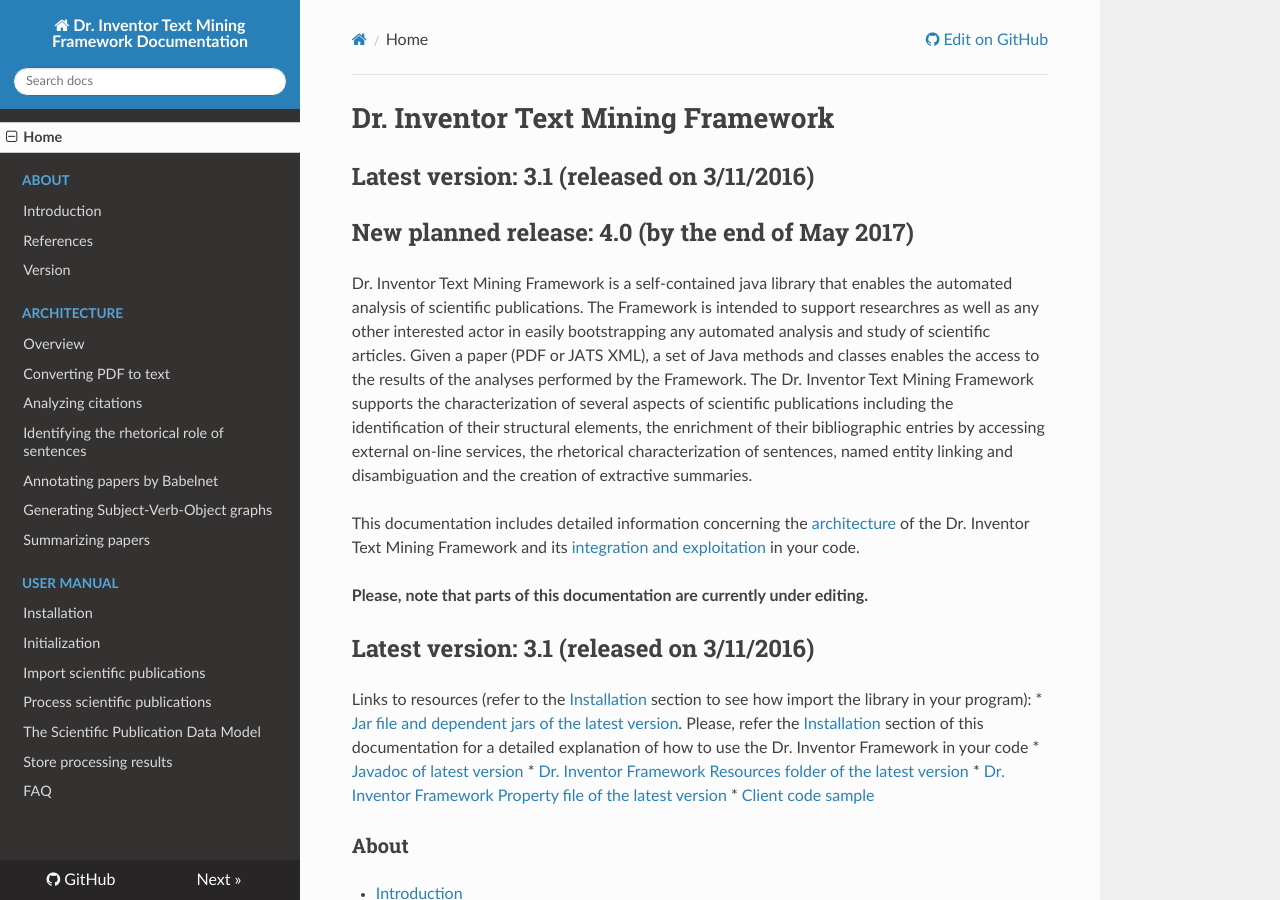
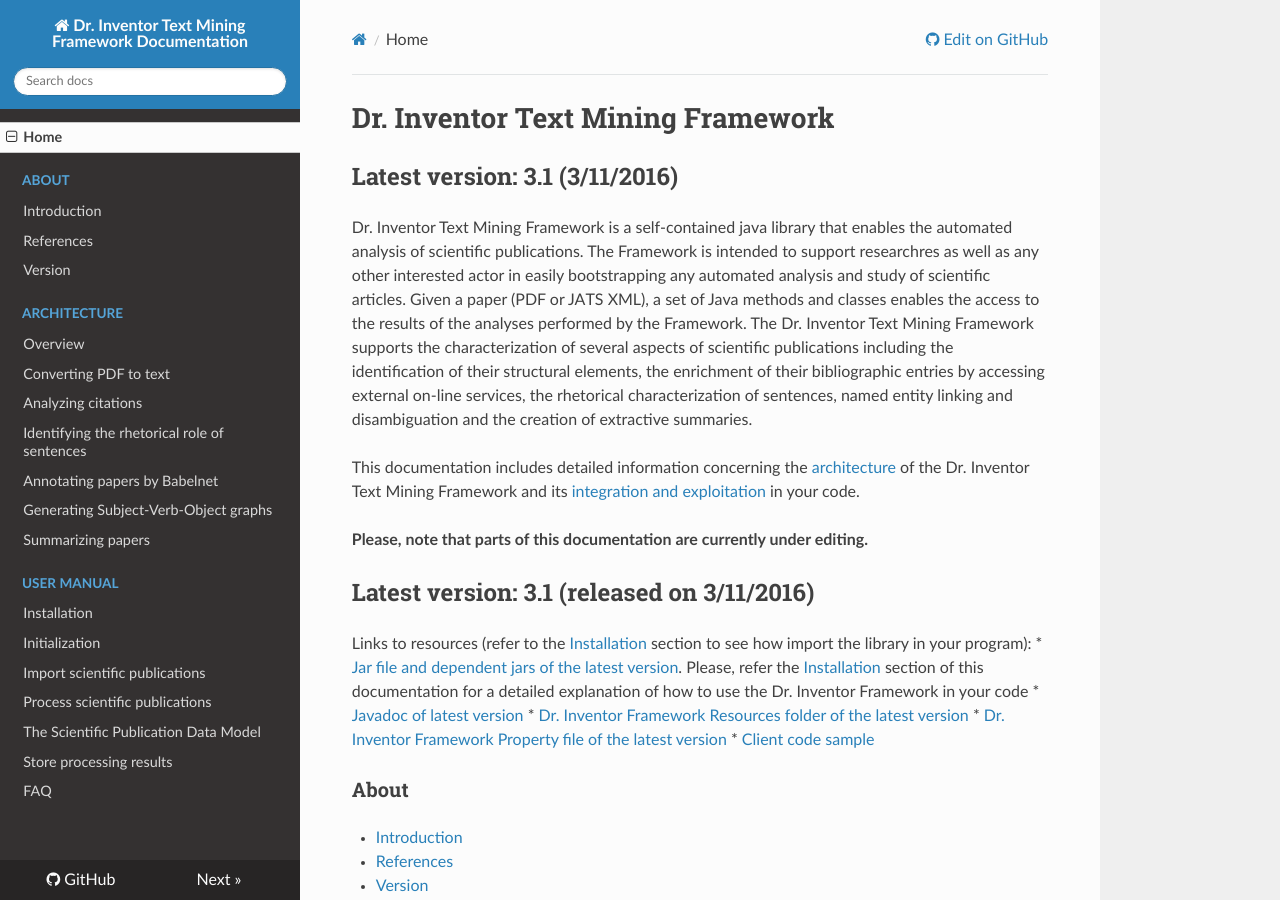
Before and after one commit to fra82/drinventorclient, an MkDocs documentation site: the page built from doc/index.md, in a window 1280 px wide and 900 px high. Built offline with MkDocs 1.6.1, drawn with Linux system fonts in a browser that asks for light colours; nearby versions of some CDN libraries; old or Windows-style settings are respelled for this version of MkDocs.

Commit message:
Minor modifications to doc

```diff
--- a/doc/index.md
+++ b/doc/index.md
@@ -1,8 +1,6 @@
 <h1>Dr. Inventor Text Mining Framework</h1>
 
-## Latest version: 3.1 (released on 3/11/2016)
-
-## New planned release: 4.0 (by the end of May 2017)
+## Latest version: 3.1 (3/11/2016)
 
 Dr. Inventor Text Mining Framework is a self-contained java library that enables the automated analysis of scientific publications. The Framework is intended to support researchres as well as any other interested actor in easily bootstrapping any automated analysis and study of scientific articles. Given a paper (PDF or JATS XML), a set of Java methods and classes enables the access to the results of the analyses performed by the Framework. The Dr. Inventor Text Mining Framework supports the characterization of several aspects of scientific publications including the identification of their structural elements, the enrichment of their bibliographic entries by accessing external on-line services, the rhetorical characterization of sentences, named entity linking and disambiguation and the creation of extractive summaries.
 
```
